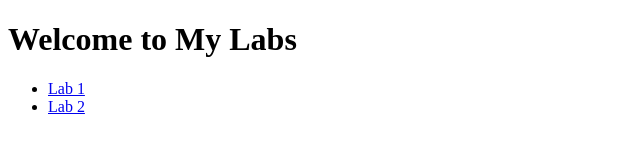
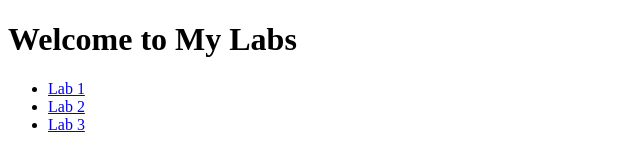
Before and after one commit to saipreethamv/preetham, a plain HTML site: page index.html in a window 1280 px wide. Shown: the full height of the page, 0-640 px from the left. Drawn offline with Linux system fonts and the light colour scheme.

Commit message:
changed index.html

```diff
--- a/index.html
+++ b/index.html
@@ -10,7 +10,7 @@
     <ul>
         <li><a href="Assignment-1/practice_assignment.html">Lab 1</a></li>
         <li><a href="lab2/index.html">Lab 2</a></li>
-
+        <li><a href ="lab3/index.html">Lab 3</a></li>
     </ul>
 </body>
 </html>
```
